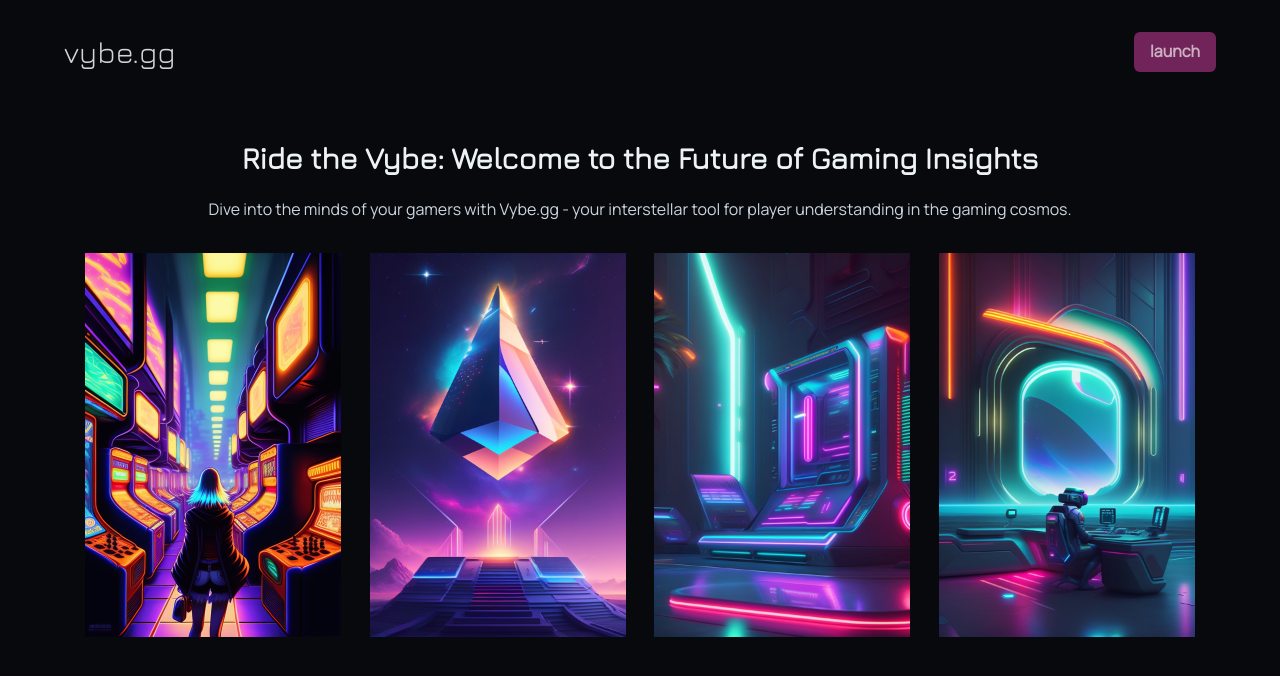
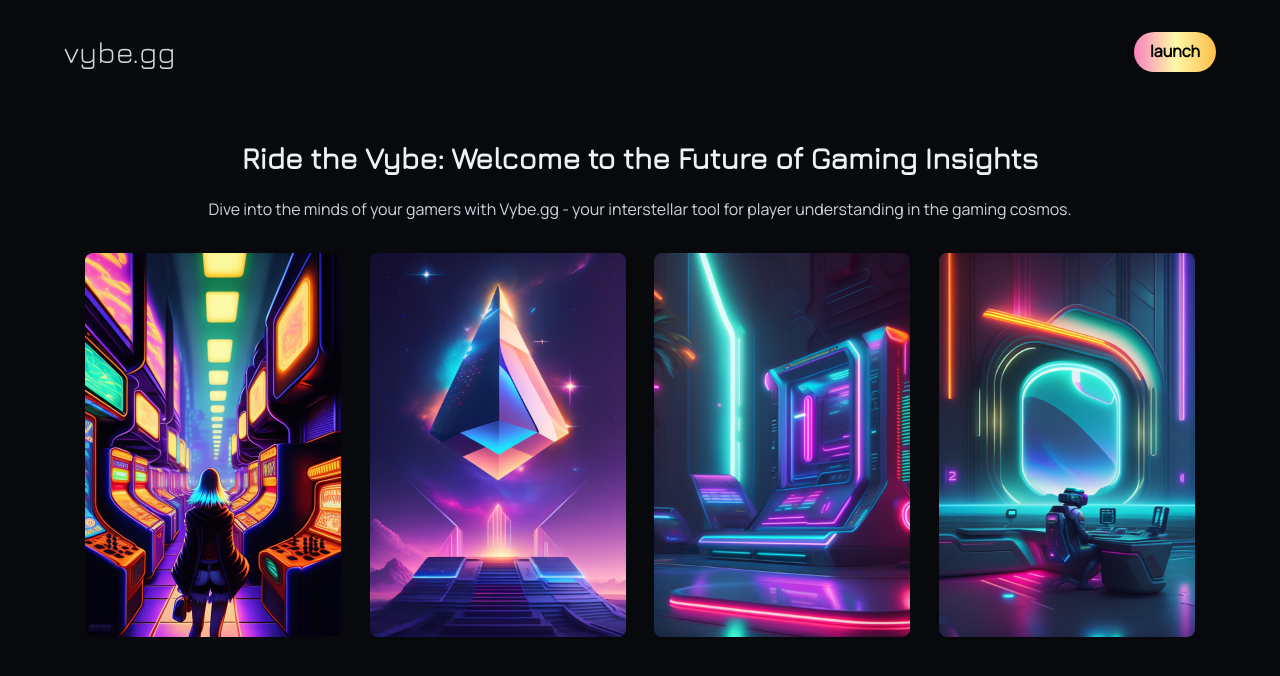
Before and after one commit to shl0k28/vybe_gg_client, a Next.js app: page / in a window 1280 px wide. Shown: the top 676 px of the page. Built offline with nearby package versions, Linux system fonts and the light colour scheme.

Commit message:
improved landing page

```diff
--- a/src/pages/index.tsx
+++ b/src/pages/index.tsx
@@ -32,10 +32,16 @@ const Home: NextPage = () => {
 		<Box h={'100vh'} w={'100vw'} overflowX={'hidden'} overflowY={'scroll'} bgColor={'#08090c'} fontFamily={'Manrope'}>
 			<nav className='bg-[#08090c] text-gray-300 px-16 py-8 flex items-center justify-between space-x-8'>
                 <h1 className='text-3xl' style={{ fontFamily: 'Jura' }}>{header}</h1>
-                <Button bgColor={'pink.800'} color={'whiteAlpha.700'} _hover={{
-                    bgColor: 'pink.600',
-                    color: 'whiteAlpha.800'
-                }}>
+                <Button
+					sx={{
+						bg: 'linear-gradient(90deg, #fa81bb, #fcf9a8, #febe48)',
+						color: 'black',
+						borderRadius: '25px',
+						_hover: {
+						  bg: 'linear-gradient(90deg, #fa81bb, #fcf9a8, #febe48)',
+						},
+					  }}
+				>
                     launch
                 </Button>
             </nav>
@@ -57,10 +63,10 @@ const Home: NextPage = () => {
 				</HStack> */}
 			</VStack>
 			<HStack px={16} justify={'space-evenly'}>
-				<Image src='/gaming_arcade.jpg' h={'sm'} />
-				<Image src='/gaming_2.jpg' h={'sm'} />
-				<Image src='/gaming_3.jpg' h={'sm'} />
-				<Image src='/gaming_4.jpg' h={'sm'} />
+				<Image src='/gaming_arcade.jpg' h={'sm'} rounded={'lg'}/>
+				<Image src='/gaming_2.jpg' h={'sm'} rounded={'lg'}/>
+				<Image src='/gaming_3.jpg' h={'sm'} rounded={'lg'}/>
+				<Image src='/gaming_4.jpg' h={'sm'} rounded={'lg'}/>
 			</HStack>
 			{/* <HStack align={'center'} justify={'space-between'} px={16} py={8}>
 				{
```
